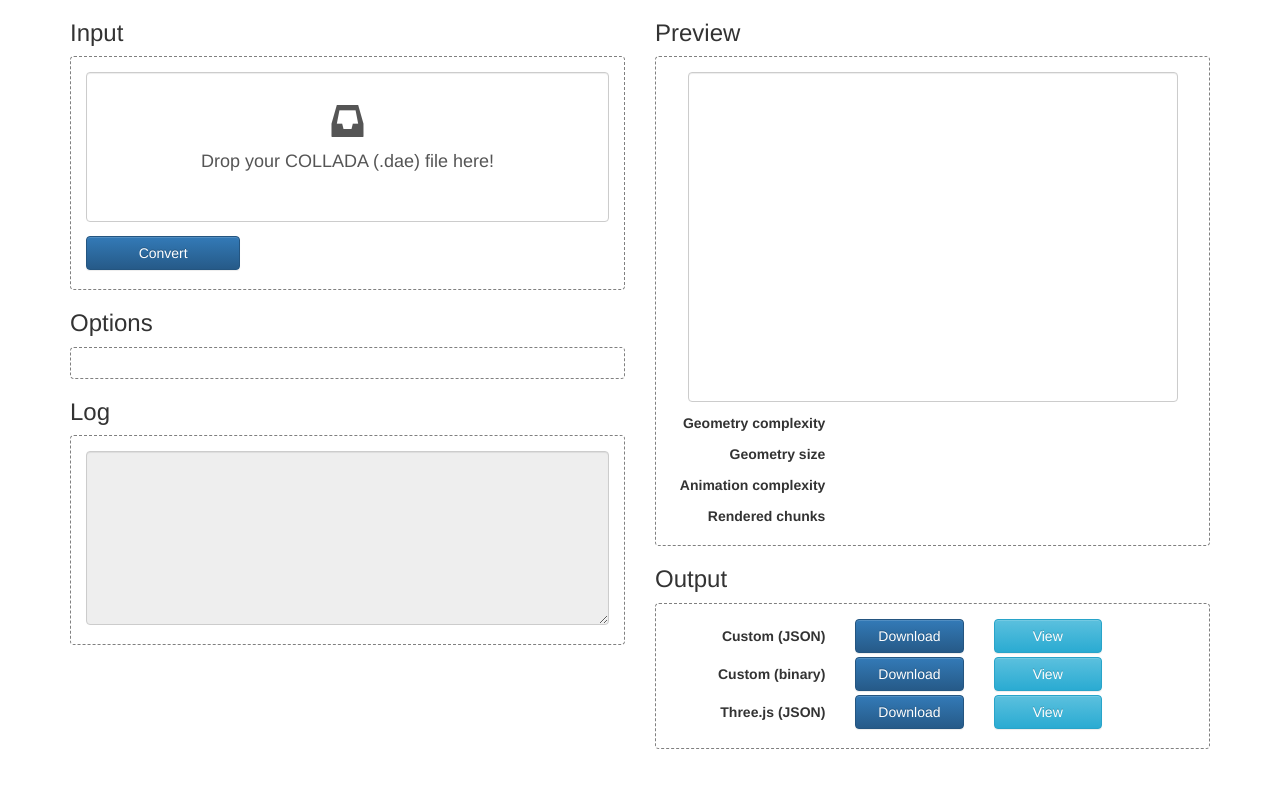
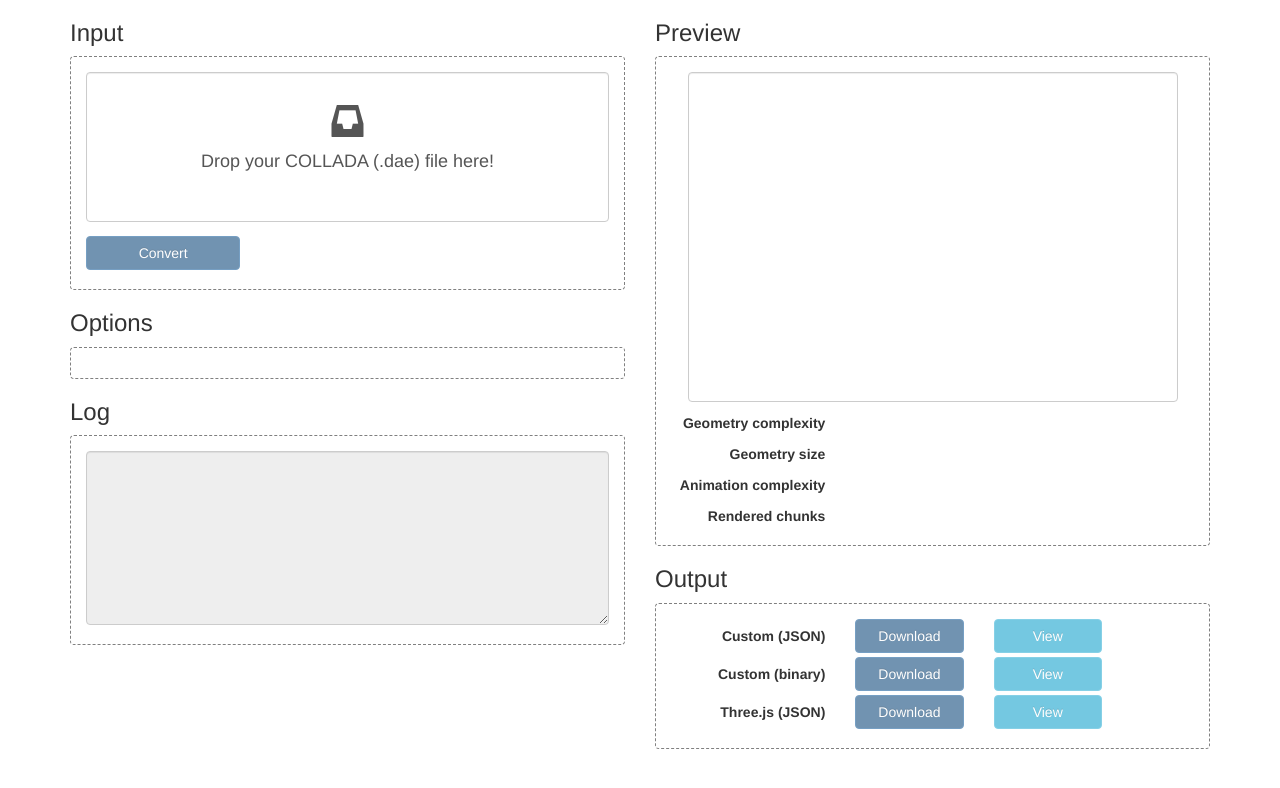
Before and after one commit to rmx/collada-converter, a website with bundled scripts: page examples/convert.html in a window 1280 px wide. Built offline with nearby package versions, Linux system fonts and the light colour scheme.

Commit message:
Less blinking while loading

```diff
--- a/examples/convert.html
+++ b/examples/convert.html
@@ -5,21 +5,23 @@
     <meta http-equiv="X-UA-Compatible" content="IE=edge">
     <meta name="viewport" content="width=device-width, initial-scale=1">
     <title>Collada Animation Loader/Converter</title>
+    <!-- Library: Bootstrap -->
+    <link type="text/css" href="external/bootstrap/css/bootstrap.min.css" rel="stylesheet" />
+    <link type="text/css" href="external/bootstrap/css/bootstrap-theme.min.css" rel="stylesheet" />
+    <!-- Project: Converter example -->
+    <link type="text/css" href="convert.css" rel="stylesheet" />
     <!-- Library: three.js -->
     <script type="text/javascript"     src="external/threejs/three.js" charset="utf-8"></script>
     <!-- Library: jQuery -->
     <script type="text/javascript"     src="external/jquery/jquery.min.js" charset="utf-8"></script>
     <!-- Library: Bootstrap -->
     <script type="text/javascript"     src="external/bootstrap/js/bootstrap.min.js" charset="utf-8"></script>
-    <link   type="text/css"            href="external/bootstrap/css/bootstrap.min.css" rel="stylesheet" />
-    <link   type="text/css"            href="external/bootstrap/css/bootstrap-theme.min.css" rel="stylesheet" />
     <!-- Library: gl-matrix -->
     <script type="text/javascript"     src="../js/gl-matrix.js" charset="utf-8"></script>
     <!-- Project: Collada converter -->
     <script type="text/javascript"     src="../lib/collada.js" charset="utf-8"></script>
     <!-- Project: Converter example -->
     <script type="text/javascript"     src="convert.js" charset="utf-8"></script>
-    <link   type="text/css"            href="convert.css" rel="stylesheet" />
     <!-- Project: Custom renderer shaders -->
     <script type="x-shader/x-fragment" src="renderer/shader-fs.glsl" charset="utf-8" id="shader-fs"></script>
     <script type="x-shader/x-vertex"   src="renderer/shader-vs.glsl" charset="utf-8" id="shader-vs"></script>
@@ -55,7 +57,7 @@
                     </div>
                     <div class="form-group">
                         <div class="col-sm-4">
-                            <button type="button" class="btn btn-primary btn-block" id="convert">Convert</button>
+                            <button type="button" class="btn btn-primary btn-block" id="convert" disabled>Convert</button>
                         </div>
                         <div class="col-sm-8">
                             <div class="progress hidden" id="progress-container">
@@ -143,10 +145,10 @@
                     <div class="form-group output-group" id="output-custom-json">
                         <label class="col-sm-4 control-label">Custom (JSON)</label>
                         <div class="col-md-3">
-                            <button type="button" class="btn btn-primary btn-block output-download">Download</button>
+                            <button type="button" class="btn btn-primary btn-block output-download" disabled>Download</button>
                         </div>
                         <div class="col-md-3">
-                            <button type="button" class="btn btn-info btn-block output-view">View</button>
+                            <button type="button" class="btn btn-info btn-block output-view" disabled>View</button>
                         </div>
                         <div class="col-sm-2">
                             <p class="form-control-static output-size"></p>
@@ -155,10 +157,10 @@
                     <div class="form-group output-group" id="output-custom-binary">
                         <label class="col-sm-4 control-label">Custom (binary)</label>
                         <div class="col-md-3">
-                            <button type="button" class="btn btn-primary btn-block output-download">Download</button>
+                            <button type="button" class="btn btn-primary btn-block output-download" disabled>Download</button>
                         </div>
                         <div class="col-md-3">
-                            <button type="button" class="btn btn-info btn-block output-view">View</button>
+                            <button type="button" class="btn btn-info btn-block output-view" disabled>View</button>
                         </div>
                         <div class="col-sm-2">
                             <p class="form-control-static output-size"></p>
@@ -167,10 +169,10 @@
                     <div class="form-group output-group" id="output-threejs">
                         <label class="col-sm-4 control-label">Three.js (JSON)</label>
                         <div class="col-md-3">
-                            <button type="button" class="btn btn-primary btn-block output-download">Download</button>
+                            <button type="button" class="btn btn-primary btn-block output-download" disabled>Download</button>
                         </div>
                         <div class="col-md-3">
-                            <button type="button" class="btn btn-info btn-block output-view">View</button>
+                            <button type="button" class="btn btn-info btn-block output-view" disabled>View</button>
                         </div>
                         <div class="col-sm-2">
                             <p class="form-control-static output-size"></p>
```
